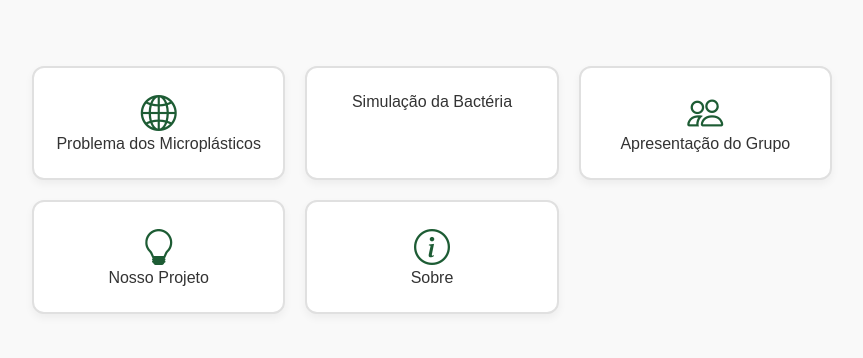
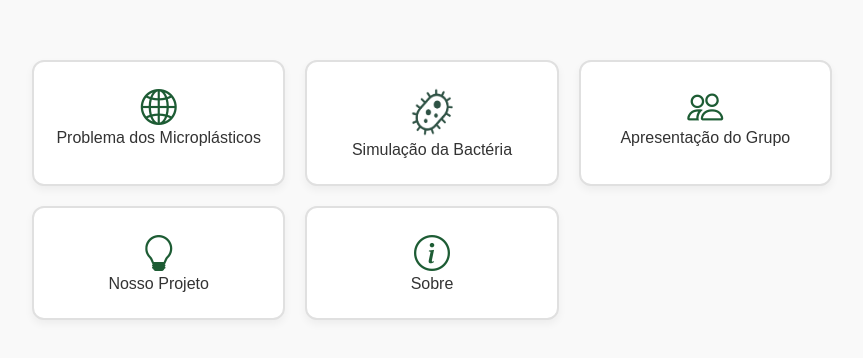
Before and after one commit to dearerknoot/ProjetoNatureza, a plain HTML site: page index.html in a window 1280 px wide. Shown: the part 210-568 px from the top of the page, without its empty margins (208-1071 px from the left). Drawn offline with nearby package versions, Linux system fonts and the light colour scheme.

Commit message:
main page finished

```diff
--- a/index.html
+++ b/index.html
@@ -53,6 +53,10 @@
       font-weight: 500;
       color: #333;
     }
+    #icon{
+      width: 50px;
+      height: 50px;
+    }
   </style>
 </head>
 <body>
@@ -63,7 +67,7 @@
       <span>Problema dos Microplásticos</span>
     </div>
     <div class="menu-item" id="simulacao">
-      <i class="bi bi-flask"></i>
+      <img src="imagens/iconBacteria.png" id="icon">
       <span>Simulação da Bactéria</span>
     </div>
     <div class="menu-item" id="grupo">
```
Also changed, not shown: imagens/iconBacteria.png (added).
